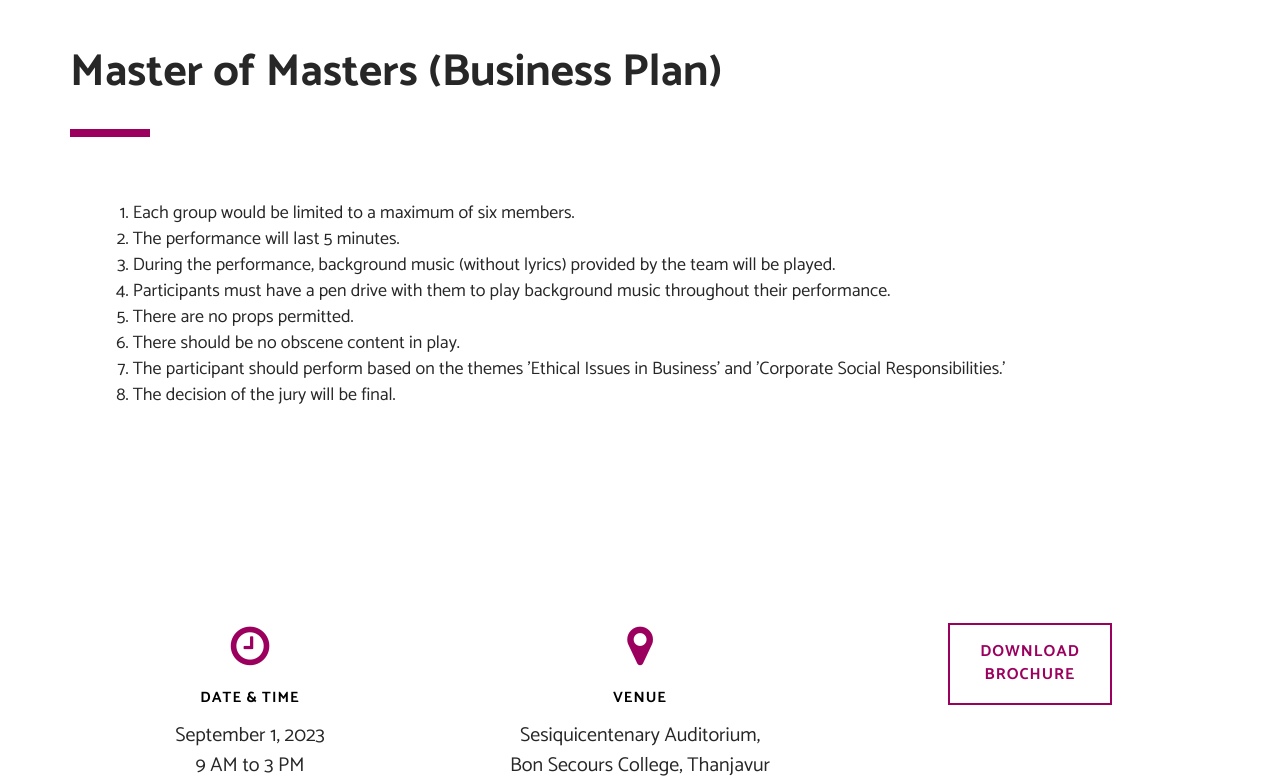
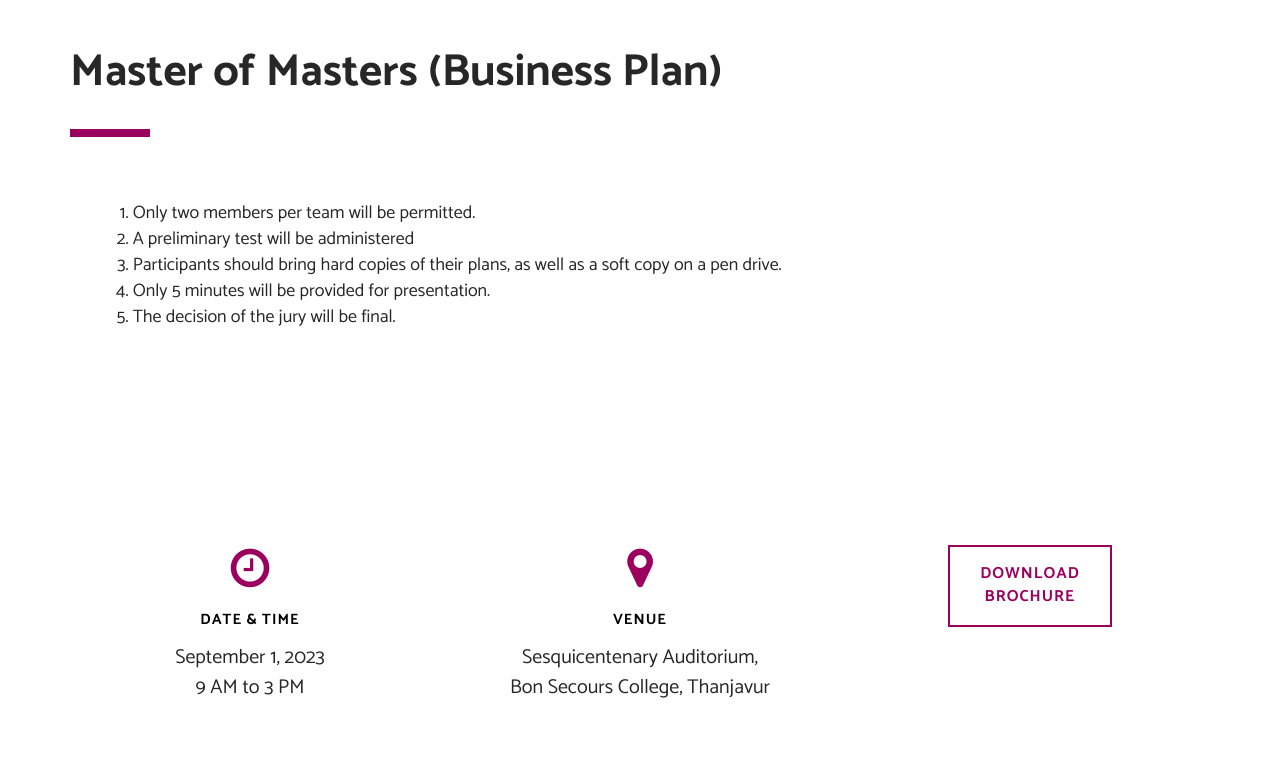
Before and after one commit to catfrd/man-project, a Flask app: page /events/masterofmasters in a window 1280 px wide. Shown: the part 110-890 px from the top of the page. Run offline with Flask 3, Linux system fonts and the light colour scheme; some libraries are stand-ins or nearby versions.

Commit message:
final commit

```diff
--- a/app.py
+++ b/app.py
@@ -132,12 +132,9 @@ def final_registration():
                 eventName="master_of_masters"
                 team_member1=request.form.get("tm1")
                 team_member2=request.form.get("tm2")
-                team_member3=request.form.get("tm3")
-                team_member4=request.form.get("tm4")
-                team_member5=request.form.get("tm5")
-                team_member6=request.form.get("tm6")
+
                 result["en1"]=eventName
-                result["tm1"]=[team_member1,team_member2,team_member3,team_member4,team_member5,team_member6]
+                result["tm1"]=[team_member1,team_member2]
             #     update_operation = {"$set": {"eventName": eventName,"team_members":[team_member1,team_member2,team_member3,team_member4,team_member5,team_member6]}}
             #     collection.update_one({"_id": document_id}, update_operation)
             elif(events[i]=="the_alpinist"):
--- a/templates/auctionplay.html
+++ b/templates/auctionplay.html
@@ -136,7 +136,7 @@
           Venue
         </span>
         <p class="margin-3 font-family-alt no-margin-bottom no-margin-rl title-small text-gray-dark-2">
-          Sesiquicentenary Auditorium,<br>
+          Sesquicentenary Auditorium,<br>
           Bon Secours College, Thanjavur
         </p>
       </div>
--- a/templates/contact.html
+++ b/templates/contact.html
@@ -195,7 +195,7 @@
             Venue
           </span>
           <p class="margin-3 font-family-alt no-margin-bottom no-margin-rl title-small text-gray-dark-2">
-            Sesiquicentenary Auditorium,<br>
+            Sesquicentenary Auditorium,<br>
             Bon Secours College, Thanjavur
           </p>
         </div>
--- a/templates/extrempore.html
+++ b/templates/extrempore.html
@@ -95,8 +95,6 @@
                   <li>There will be a preliminary test.</li>
                   <li>Two members can compete in the first and second rounds, while only one member
                     can participate in the final round.</li>
-                  <li>Two members can compete in the first and second rounds, while only one member
-                    can participate in the final round.</li>
                   <li>Cell phones will not be permitted inside the venue.</li>
                   <li>The decision of the jury will be final.</li>
                 </ol>
@@ -136,7 +134,7 @@
           Venue
         </span>
         <p class="margin-3 font-family-alt no-margin-bottom no-margin-rl title-small text-gray-dark-2">
-          Sesiquicentenary Auditorium,<br>
+          Sesquicentenary Auditorium,<br>
           Bon Secours College, Thanjavur
         </p>
       </div>
--- a/templates/guessinggame.html
+++ b/templates/guessinggame.html
@@ -128,7 +128,7 @@
           Venue
         </span>
         <p class="margin-3 font-family-alt no-margin-bottom no-margin-rl title-small text-gray-dark-2">
-          Sesiquicentenary Auditorium,<br>
+          Sesquicentenary Auditorium,<br>
           Bon Secours College, Thanjavur
         </p>
       </div>
--- a/templates/haccermimica.html
+++ b/templates/haccermimica.html
@@ -139,7 +139,7 @@
           Venue
         </span>
         <p class="margin-3 font-family-alt no-margin-bottom no-margin-rl title-small text-gray-dark-2">
-          Sesiquicentenary Auditorium,<br>
+          Sesquicentenary Auditorium,<br>
           Bon Secours College, Thanjavur
         </p>
       </div>
--- a/templates/hr_mind_maze.html
+++ b/templates/hr_mind_maze.html
@@ -138,7 +138,7 @@
           Venue
         </span>
         <p class="margin-3 font-family-alt no-margin-bottom no-margin-rl title-small text-gray-dark-2">
-          Sesiquicentenary Auditorium,<br>
+          Sesquicentenary Auditorium,<br>
           Bon Secours College, Thanjavur
         </p>
       </div>
--- a/templates/masterofmasters.html
+++ b/templates/masterofmasters.html
@@ -93,16 +93,11 @@
             <div class="col-md-12">
               <p class="font-family-alt margin-5-5 no-margin-bottom margin-rl sm-text-extra-large text-extra-large text-gray-dark-2">
                 <ol class="font-family-alt margin-5-5 no-margin-bottom margin-rl sm-text-extra-large text-extra-large text-gray-dark-2">
-                  <li>Each group would be limited to a maximum of six members.</li>
-                  <li>The performance will last 5 minutes.</li>
-                  <li>During the performance, background music (without lyrics) provided by the team will
-                    be played.</li>
-                  <li>Participants must have a pen drive with them to play background music throughout
-                    their performance.</li>
-                  <li>There are no props permitted.</li>
-                  <li>There should be no obscene content in play.</li>
-                  <li>The participant should perform based on the themes 'Ethical Issues in Business' and
-                    'Corporate Social Responsibilities.'</li>
+                  <li>Only two members per team will be permitted.</li>
+                  <li> A preliminary test will be administered</li>
+                  <li> Participants should bring hard copies of their plans, as well as a soft copy
+                    on a pen drive.</li>
+                  <li>Only 5 minutes will be provided for presentation.</li>
                   <li>The decision of the jury will be final.</li>
                 </ol>
               </p>
@@ -138,7 +133,7 @@
           Venue
         </span>
         <p class="margin-3 font-family-alt no-margin-bottom no-margin-rl title-small text-gray-dark-2">
-          Sesiquicentenary Auditorium,<br>
+          Sesquicentenary Auditorium,<br>
           Bon Secours College, Thanjavur
         </p>
       </div>
--- a/templates/register2.html
+++ b/templates/register2.html
@@ -133,7 +133,7 @@
           </span>
           <p class="margin-3 font-family-alt no-margin-bottom no-margin-rl title-small text-gray-dark-2">
             September 1, 2023<br>
-            9 AM to 3 AM
+            9 AM to 3 PM
           </p>
         </div>
         <!-- //.col-sm-4 -->
@@ -145,7 +145,7 @@
             Venue
           </span>
           <p class="margin-3 font-family-alt no-margin-bottom no-margin-rl title-small text-gray-dark-2">
-            Sesiquicentenary Auditorium,<br>
+            Sesquicentenary Auditorium,<br>
             Bon Secours College, Thanjavur
           </p>
         </div>
--- a/templates/registration_success.html
+++ b/templates/registration_success.html
@@ -125,7 +125,7 @@
             Venue
           </span>
           <p class="margin-3 font-family-alt no-margin-bottom no-margin-rl title-small text-gray-dark-2">
-            Sesiquicentenary Auditorium,<br>
+            Sesquicentenary Auditorium,<br>
             Bon Secours College, Thanjavur
           </p>
         </div>
--- a/templates/rules.html
+++ b/templates/rules.html
@@ -150,7 +150,7 @@
             Venue
           </span>
           <p class="margin-3 font-family-alt no-margin-bottom no-margin-rl title-small text-gray-dark-2">
-            Sesiquicentenary Auditorium,<br>
+            Sesquicentenary Auditorium,<br>
             Bon Secours College, Thanjavur
           </p>
         </div>
--- a/templates/sortingthechoas.html
+++ b/templates/sortingthechoas.html
@@ -135,7 +135,7 @@
           Venue
         </span>
         <p class="margin-3 font-family-alt no-margin-bottom no-margin-rl title-small text-gray-dark-2">
-          Sesiquicentenary Auditorium,<br>
+          Sesquicentenary Auditorium,<br>
           Bon Secours College, Thanjavur
         </p>
       </div>
--- a/templates/tedtalk.html
+++ b/templates/tedtalk.html
@@ -137,7 +137,7 @@
           Venue
         </span>
         <p class="margin-3 font-family-alt no-margin-bottom no-margin-rl title-small text-gray-dark-2">
-          Sesiquicentenary Auditorium,<br>
+          Sesquicentenary Auditorium,<br>
           Bon Secours College, Thanjavur
         </p>
       </div>
--- a/templates/thank_you.html
+++ b/templates/thank_you.html
@@ -133,7 +133,7 @@
             Venue
           </span>
           <p class="margin-3 font-family-alt no-margin-bottom no-margin-rl title-small text-gray-dark-2">
-            Sesiquicentenary Auditorium,<br>
+            Sesquicentenary Auditorium,<br>
             Bon Secours College, Thanjavur
           </p>
         </div>
--- a/templates/thealpinist.html
+++ b/templates/thealpinist.html
@@ -140,7 +140,7 @@
           Venue
         </span>
         <p class="margin-3 font-family-alt no-margin-bottom no-margin-rl title-small text-gray-dark-2">
-          Sesiquicentenary Auditorium,<br>
+          Sesquicentenary Auditorium,<br>
           Bon Secours College, Thanjavur
         </p>
       </div>
--- a/templates/tuzelstrut.html
+++ b/templates/tuzelstrut.html
@@ -132,7 +132,7 @@
           Venue
         </span>
         <p class="margin-3 font-family-alt no-margin-bottom no-margin-rl title-small text-gray-dark-2">
-          Sesiquicentenary Auditorium,<br>
+          Sesquicentenary Auditorium,<br>
           Bon Secours College, Thanjavur
         </p>
       </div>
```
Also changed, not shown: templates/events.html (+5 -5 lines), templates/index.html (+5 -5 lines), templates/register.html (+4 -11 lines).
